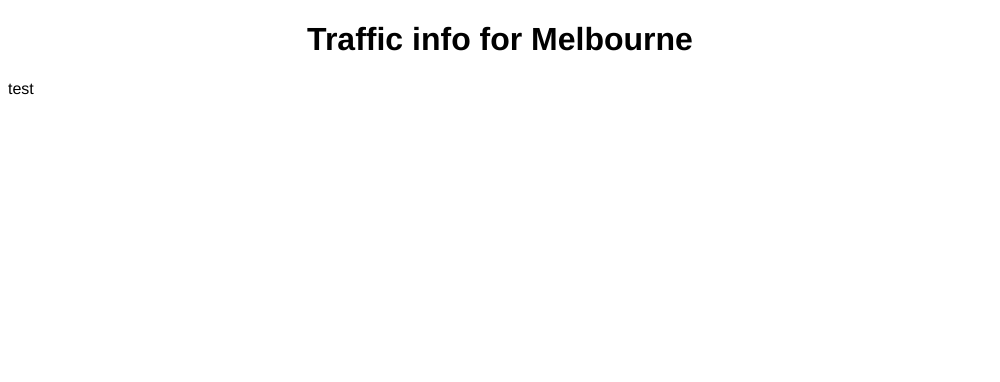
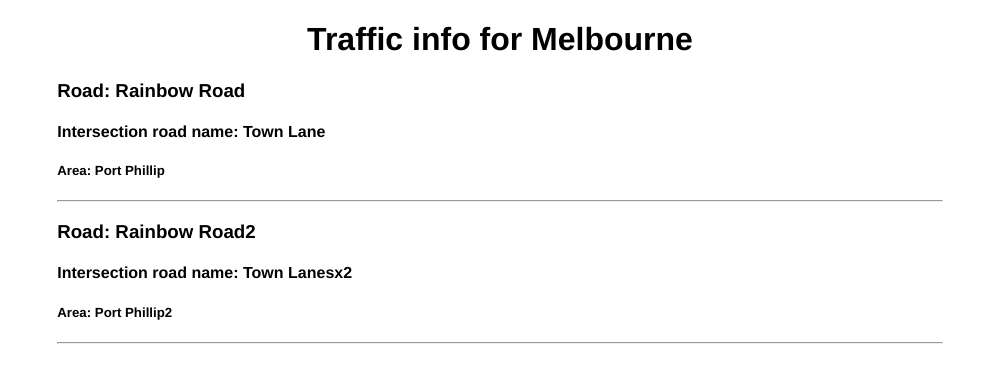
Before and after one commit to GregBaughDev/trafficKafkaService, an Electron app: page client/index.html in a window 1000 px wide. Drawn offline with Linux system fonts and the light colour scheme.

Commit message:
start to add info to ui

```diff
--- a/client/index.js
+++ b/client/index.js
@@ -1,12 +1,46 @@
-const test = document.getElementById('traffic-div')
+const trafficDiv = document.getElementById('traffic-div')
 
-test.textContent = "test"
-// Grab all the information from redis
+const trafficContainer = (info, parentElem) => {
+  const parent = document.createElement("div")
+  const leftDiv = document.createElement("div")
+  const h3 = document.createElement("h3")
+  const h4 = document.createElement("h4")
+  const h5 = document.createElement("h5")
+  const hr = document.createElement("hr")
 
-// For each append to the screen
+  parent.className = "container"
 
-const trafficContainer = () => {
-  const parent = document.createElement('div')
-  // add the information
-  // return the parent
+  h3.textContent = `Road: ${info.closedRoadName}`
+  h4.textContent = `Intersection road name: ${info.startIntersectionRoadName}`
+  h5.textContent = `Area: ${info.localGovernmentArea}`
+
+  const rightDiv = document.createElement("div")
+  const moreInfo = document.createElement("a")
+  moreInfo.innerHtml = "More Info"
+  moreInfo.href = "www.google.com"
+  rightDiv.append(moreInfo)
+  leftDiv.append(h3)
+  leftDiv.append(h4)
+  leftDiv.append(h5)
+  parent.append(leftDiv)
+  parent.append(rightDiv)
+  parent.append(hr)
+  parentElem.append(parent)
 }
+// Test
+const infotest = {
+  closedRoadName: "Rainbow Road",
+  startIntersectionRoadName: "Town Lane",
+  localGovernmentArea: "Port Phillip"
+}
+
+const infotest2 = {
+  closedRoadName: "Rainbow Road2",
+  startIntersectionRoadName: "Town Lanesx2",
+  localGovernmentArea: "Port Phillip2"
+}
+
+const data = [infotest, infotest2]
+// End test data
+
+data.map((elem) => trafficContainer(elem, trafficDiv))
--- a/client/main.js
+++ b/client/main.js
@@ -3,7 +3,8 @@
 const createWindow = () => {
   const win = new BrowserWindow({
     width: 1000,
-    height: 800
+    height: 800,
+    resizable: false
   })
 
   win.loadFile('index.html')
--- a/client/styles.css
+++ b/client/styles.css
@@ -5,3 +5,7 @@
 h1 {
   text-align: center;
 }
+
+.container {
+  margin: 1% 5%;
+}
```
